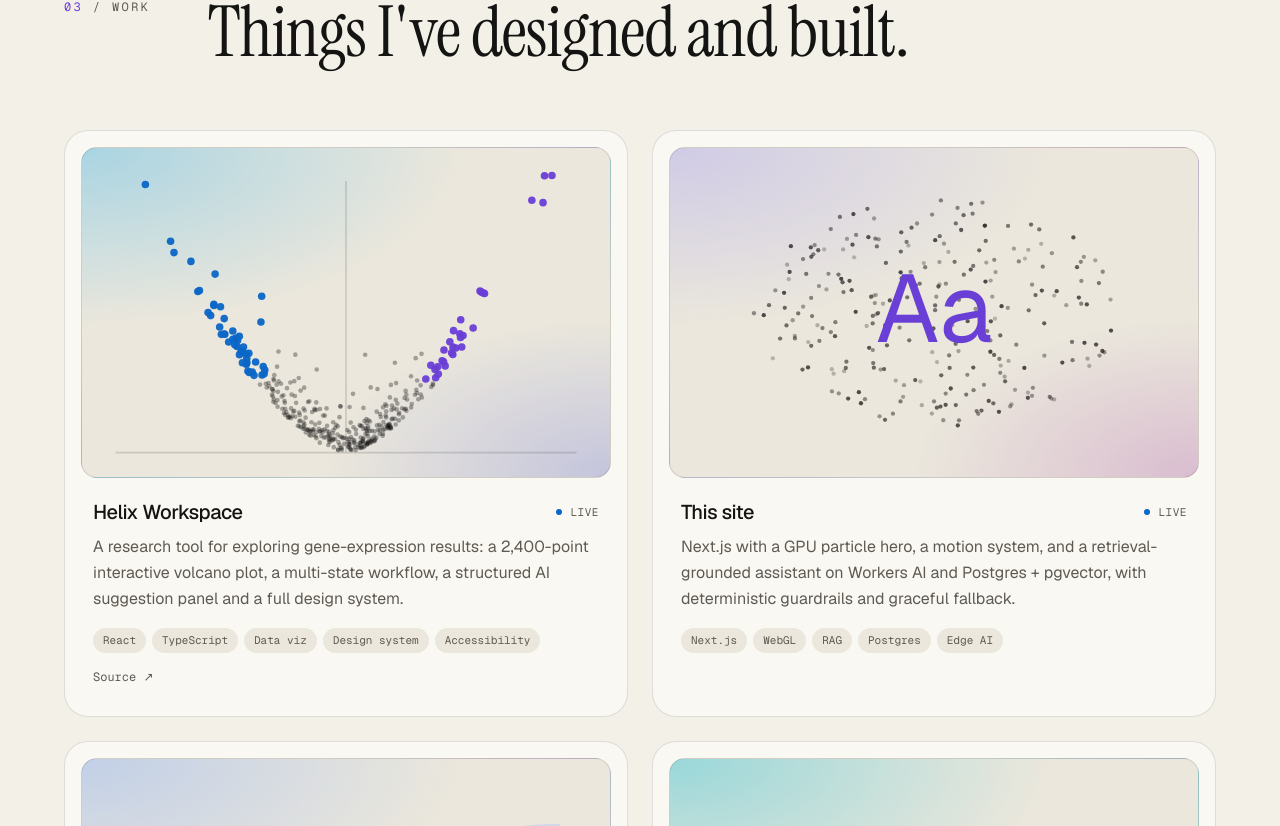
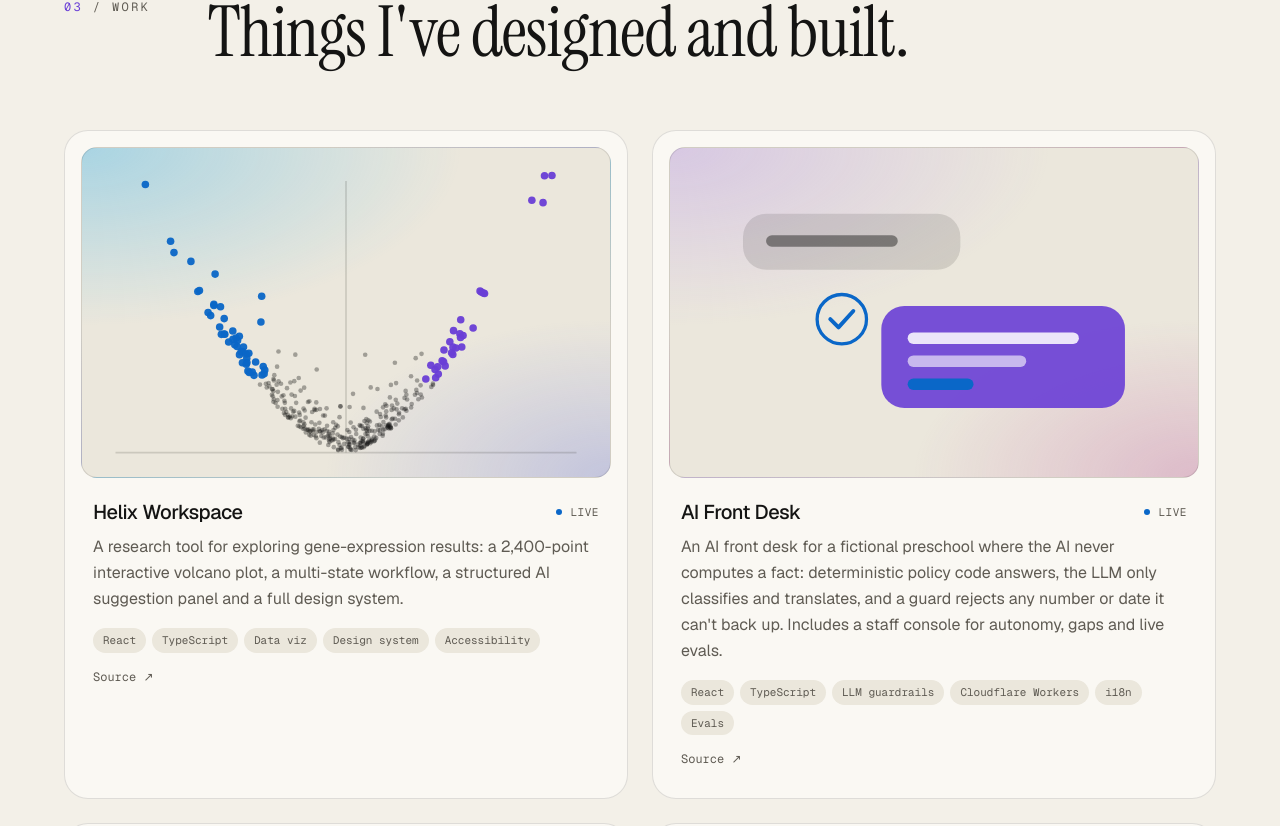
Before and after one commit to tiff-xt/portfolio, a Next.js app: page / in a window 1280 px wide. Shown: the part 3054-3880 px from the top of the page. Built offline with nearby package versions, Linux system fonts and the light colour scheme.

Commit message:
Add AI Front Desk to Work; mark Orbital in progress
Co-Authored-By: Claude Opus 5.5 <noreply@anthropic.com>
Claude-Session: https://claude.ai/code/session_01MTUy4JFvKbdKSzmGBhvKyD

```diff
--- a/src/components/sections/Covers.tsx
+++ b/src/components/sections/Covers.tsx
@@ -65,6 +65,28 @@ function motif(slug: string, hue: number) {
         </g>
       );
     }
+    case "ai-front-desk": {
+      // Question in, grounded answer out: a guard checkpoint between them.
+      return (
+        <g className="transition-transform duration-700 ease-out group-hover:-translate-y-1.5">
+          <rect x="44" y="40" width="132" height="34" rx="14" fill="currentColor" fillOpacity=".12" />
+          <rect x="58" y="53" width="80" height="7" rx="3.5" fill="currentColor" fillOpacity=".45" />
+          <rect x="128" y="96" width="148" height="62" rx="14" fill="var(--accent)" fillOpacity=".9" />
+          <rect x="144" y="112" width="104" height="7" rx="3.5" fill="var(--accent-fg)" fillOpacity=".85" />
+          <rect x="144" y="126" width="72" height="7" rx="3.5" fill="var(--accent-fg)" fillOpacity=".6" />
+          <rect x="144" y="140" width="40" height="7" rx="3.5" fill="var(--accent-2)" />
+          <circle cx="104" cy="104" r="15" fill="none" stroke="var(--accent-2)" strokeWidth="2" />
+          <path
+            d="M97 104l5 5 9-10"
+            fill="none"
+            stroke="var(--accent-2)"
+            strokeWidth="2.4"
+            strokeLinecap="round"
+            strokeLinejoin="round"
+          />
+        </g>
+      );
+    }
     case "motion-lab":
       return (
         <g fill="none" stroke={stroke} strokeWidth="1.2">
--- a/src/lib/site.ts
+++ b/src/lib/site.ts
@@ -35,6 +35,17 @@ export const projects: Project[] = [
     hue: 235,
   },
   {
+    slug: "ai-front-desk",
+    title: "AI Front Desk",
+    summary:
+      "An AI front desk for a fictional preschool where the AI never computes a fact: deterministic policy code answers, the LLM only classifies and translates, and a guard rejects any number or date it can't back up. Includes a staff console for autonomy, gaps and live evals.",
+    tags: ["React", "TypeScript", "LLM guardrails", "Cloudflare Workers", "i18n", "Evals"],
+    href: "https://tiff-xt.github.io/ai-front-desk/",
+    repo: "https://github.com/tiff-xt/ai-front-desk",
+    status: "live",
+    hue: 300,
+  },
+  {
     slug: "portfolio",
     title: "This site",
     summary:
@@ -57,7 +68,8 @@ export const projects: Project[] = [
     title: "Orbital",
     summary: "A generative brand system rendered entirely with shaders: noise-driven identity, WebGL transitions.",
     tags: ["GLSL", "Three.js", "Creative coding"],
-    status: "planned",
+    status: "building",
+    repo: "https://github.com/tiff-xt/orbital",
     hue: 210,
   },
 ];
```
